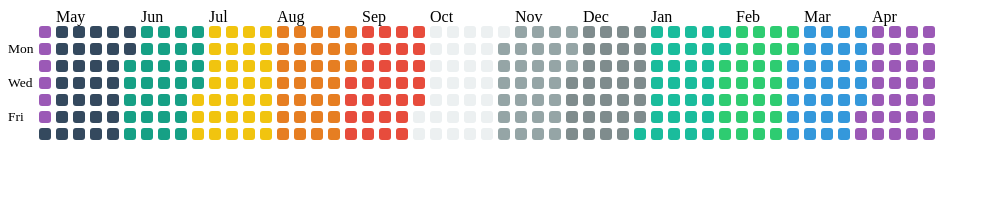
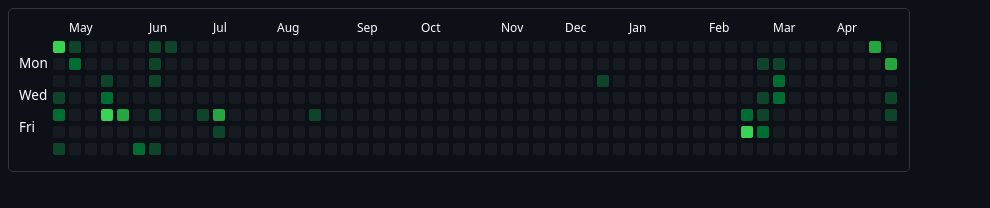
Before and after one commit to noGreg/contributions-prettier, a plain HTML site: page index.html in a window 1280 px wide. Shown: the whole page, without its empty margins (0-990 px from the left). Drawn offline with Linux system fonts and the light colour scheme.

Commit message:
Calendar class finished

```diff
--- /dev/null
+++ b/GitHubCalendar.js
@@ -0,0 +1,167 @@
+class GitHubCalendar {
+  constructor(parent, contributions) {
+    this.parent = parent;
+    this.contributions = contributions;
+  }
+
+  init() {
+    this.parent.innerHTML = "";
+
+    const table = render("div", this.parent).css({
+      display: "flex",
+      flexFlow: "column",
+      width: "890px",
+      border: "1px solid #30363d",
+      borderRadius: "5px",
+      padding: "10px 0 0 10px"
+    });
+
+    this.monthLabelsWrap = render("div", table).css({
+      paddingLeft: "34px",
+      display: "grid",
+      gridTemplateColumns: "repeat(53, 12px)",
+      gap: "4px",
+      maxWidth: "896px",
+      marginBottom: "5px"
+    });
+
+    const contentWrap = render("div", table).css({ display: "flex" });
+
+    const dayLabels = render("div", contentWrap).css({
+      display: "grid",
+      gridTemplateRows: "repeat(7, 12px)",
+      gap: "4px",
+      marginRight: "5px",
+      fontSize: "13.5px",
+    });
+
+    const weekDays = ["Sun", "Mon", "Tue", "Wed", "Thu", "Fri", "Sat"];
+
+    weekDays.forEach(
+      (l, i) =>
+        (render("div", dayLabels).css({
+          height: "100%",
+          display: "flex",
+          alignItems: "center",
+        }).textContent = i % 2 === 1 ? l : "")
+    );
+
+    this.gridWrapper = render("div", contentWrap).css({
+      display: "grid",
+      gridTemplateColumns: "repeat(53, 12px)",
+      gap: "4px",
+      height: "130px",
+    });
+
+    this.loadDays();
+  }
+
+  loadDays() {
+    let currentYear = new Date().getFullYear() - 1;
+    let weekThrotle = 0;
+    let week = this.createWeek();
+
+    const currentMonth = new Date().getMonth();
+    const firstDate = this.firstSundayQuest(
+      new Date(currentYear, currentMonth + 1, 1)
+    );
+    const firstMonth = firstDate.getMonth();
+    const limit = Math.abs(firstMonth - 12) + firstMonth * 2;
+
+    for (let month = firstMonth; month <= limit; month++) {
+      const daysQty = new Date(currentYear, month + 1, 0).getDate();
+      const firstDay = month === currentMonth ? firstDate.getDate() : 1;
+      const realMonth = month % 12;
+      const monthName = new Date(0, realMonth).toString().split(" ")[1];
+
+      for (let day = firstDay; day <= daysQty; day++) {
+        const date = new Date(currentYear, realMonth, day);
+
+        this.setDay({ date, parent: week });
+
+        if (
+          firstDate.getFullYear() !== currentYear &&
+          realMonth === currentMonth &&
+          date.getDate() === new Date().getDate()
+        )
+          break;
+
+        weekThrotle++;
+
+        if (weekThrotle === 1) {
+          day === 1 && this.setMOnthLabel(monthName);
+          month === firstMonth && firstDay >= 7 && this.setMOnthLabel();
+        }
+
+        if (weekThrotle === 7) {
+          week = this.createWeek();
+          weekThrotle = 0;
+
+          if (day < 7) this.setMOnthLabel(monthName);
+          else if (day !== daysQty) this.setMOnthLabel();
+        }
+      }
+
+      realMonth === 11 && currentYear++;
+    }
+  }
+
+  setDay({ date, parent }) {
+    const contribution = this.contributions[date.toLocaleDateString("EN")];
+
+    const levels = {
+      0: "#161b22",
+      1: "#0e4429",
+      2: "#006d32",
+      3: "#26a641",
+      4: "#39d353",
+    }
+
+    render("div", parent).css({
+        backgroundColor: contribution ? levels[contribution] : levels[0],
+        height: "100%",
+        width: "100%",
+        borderRadius: "2px",
+    }).title = date.toDateString();
+  }
+
+  createWeek() {
+    return render("div", this.gridWrapper).css({
+      display: "grid",
+      gap: "5px",
+      gridTemplateRows: "repeat(7, 12px)",
+    });
+  }
+
+  setMOnthLabel(label = false) {
+    !label && (label = ".");
+
+    let area =
+      this.monthLabelsWrap.style.gridTemplateAreas || `"${label + " "}"`;
+
+    this.monthLabelsWrap.style.gridTemplateAreas = area
+      .replace('"', ",")
+      .replace('"', `${" " + (area === '". "' ? "" : label)}"`)
+      .replace(",", '"');
+
+    if (label !== ".")
+      render("div", this.monthLabelsWrap).css({
+        gridArea: label,
+      }).textContent = label;
+  }
+
+  firstSundayQuest(date) {
+    const dayName = date.toString().split(" ")[0];
+
+    if (dayName === "Sun") return date;
+
+    return this.firstSundayQuest(
+      new Date(date.getFullYear(), date.getMonth(), date.getDate() - 1)
+    );
+  }
+
+  setContributions(contributions) {
+    this.contributions = contributions;
+    this.init();
+  }
+}
--- a/index.html
+++ b/index.html
@@ -5,11 +5,20 @@
     <meta http-equiv="X-UA-Compatible" content="IE=edge">
     <meta name="viewport" content="width=device-width, initial-scale=1.0">
     <title>Frequency automater</title>
+    <style>
+        body {
+            background-color: #0d1117;
+            color: white;
+            font-family: system-ui;
+            font-size: 12px;
+        }
+    </style>
 </head>
 <body>
     <main id="app"></main>
 
     <script src="./utils.js"></script>
+    <script src="./GitHubCalendar.js"></script>
     <script src="./main.js"></script>
 </body>
 </html>
--- a/main.js
+++ b/main.js
@@ -1,129 +1,43 @@
 const app = document.getElementById("app");
 
-const table = render("div", app).css({
-  display: "flex",
-  flexFlow: "column",
-});
-
-const monthLabels = render("div", table).css({
-  paddingLeft: "31px",
-  display: "grid",
-  gridTemplateColumns: "repeat(53, 12px)",
-  gap: "5px",
-  maxWidth: "896px",
-});
-
-const contentWrap = render("div", table).css({ display: "flex" });
-
-const dayLabels = render("div", contentWrap).css({
-  display: "grid",
-  gridTemplateRows: "repeat(7, 12px)",
-  gap: "5px",
-  marginRight: "5px",
-  fontSize: "13.5px",
-});
-
-const weekDays = ["Sun", "Mon", "Tue", "Wed", "Thu", "Fri", "Sat"];
-
-weekDays.forEach(
-  (l, i) =>
-    (render("div", dayLabels).css({
-      height: "100%",
-      display: "flex",
-      alignItems: "center",
-    }).textContent = i % 2 === 1 ? l : "")
-);
-
-const grid = render("div", contentWrap).css({
-  display: "grid",
-  gridTemplateColumns: "repeat(53, 12px)",
-  gap: "5px",
-  height: "150px",
-});
-
-const setMOnthLabel = (label = false) => {
-  if (!label) label = ".";
-
-  let area = monthLabels.style.gridTemplateAreas || `"${label + " "}"`;
-
-  monthLabels.style.gridTemplateAreas = area
-    .replace('"', ",")
-    .replace('"', `${" " + (area === '". "' ? "" : label)}"`)
-    .replace(",", '"');
-
-  if (label !== ".")
-    render("div", monthLabels).css({
-      gridArea: label,
-    }).textContent = label;
+const contributions = {
+  "4/25/2021": 4,
+  "4/28/2021": 1,
+  "4/29/2021": 2,
+  "5/1/2021": 1,
+  "5/2/2021": 1,
+  "5/3/2021": 2,
+  "5/18/2021": 1,
+  "5/19/2021": 2,
+  "5/20/2021": 4,
+  "5/27/2021": 3,
+  "6/5/2021": 2,
+  "6/6/2021": 1,
+  "6/7/2021": 1,
+  "6/8/2021": 1,
+  "6/10/2021": 1,
+  "6/12/2021": 1,
+  "6/13/2021": 1,
+  "7/1/2021": 1,
+  "7/8/2021": 3,
+  "7/9/2021": 1,
+  "8/19/2021": 1,
+  "12/21/2021": 1,
+  "2/24/2022": 2,
+  "2/25/2022": 4,
+  "2/28/2022": 1,
+  "3/2/2022": 1,
+  "3/3/2022": 1,
+  "3/4/2022": 2,
+  "3/7/2022": 1,
+  "3/8/2022": 2,
+  "3/9/2022": 2,
+  "4/17/2022": 3,
+  "4/25/2022": 3,
+  "4/27/2022": 1,
+  "4/28/2022": 1,
 };
 
-const createWeek = () =>
-  render("div", grid).css({
-    display: "grid",
-    gap: "5px",
-    gridTemplateRows: "repeat(7, 12px)",
-  });
+const calendar = new GitHubCalendar(app, contributions);
 
-const colors = [
-  "#1abc9c",
-  "#2ecc71",
-  "#3498db",
-  "#9b59b6",
-  "#34495e",
-  "#16a085",
-  "#f1c40f",
-  "#e67e22",
-  "#e74c3c",
-  "#ecf0f1",
-  "#95a5a6",
-  "#7f8c8d",
-];
-
-let currentYear = new Date().getFullYear() - 1;
-let weekThrotle = 0;
-let week = createWeek();
-
-const currentMonth = new Date().getMonth();
-const firstDate = firstSundayQuest(new Date(currentYear, currentMonth + 1, 1));
-const firstMonth = firstDate.getMonth();
-const limit = Math.abs(firstMonth - 12) + firstMonth * 2;
-
-for (let month = firstMonth; month <= limit; month++) {
-  const daysQty = new Date(currentYear, month + 1, 0).getDate();
-  const firstDay = month === currentMonth ? firstDate.getDate() : 1;
-  const realMonth = month % 12;
-  const monthName = new Date(0, realMonth).toString().split(" ")[1];
-
-  for (let day = firstDay; day <= daysQty; day++) {
-    const date = new Date(currentYear, realMonth, day);
-
-    render("div", week).css({
-      backgroundColor: colors[realMonth],
-      height: "100%",
-      width: "100%",
-      borderRadius: "3px",
-    }).title = date.toDateString();
-
-    if (
-      firstDate.getFullYear() !== currentYear &&
-      realMonth === currentMonth &&
-      date.getDate() === new Date().getDate()
-    )
-      break;
-
-    weekThrotle++;
-
-    if (weekThrotle === 1 && day === 1) setMOnthLabel(monthName);
-    if (weekThrotle === 1 && month === firstMonth && firstDay >= 7)
-      setMOnthLabel();
-    if (weekThrotle === 7) {
-      week = createWeek();
-      weekThrotle = 0;
-
-      if (day < 7) setMOnthLabel(monthName);
-      else if (day !== daysQty) setMOnthLabel();
-    }
-  }
-
-  if (realMonth === 11) currentYear++;
-}
+calendar.init();
--- a/utils.js
+++ b/utils.js
@@ -30,20 +30,3 @@ function render(tag, parent, classList = undefined) {
 
     return elem;
 }
-
-/**
- * Search for the nearest sun to the given date
- * @param {Date} date
- * @returns {Date}
- */
-function firstSundayQuest (date) {
-    const dayName = date.toString().split(" ")[0];
-
-    if (dayName === "Sun") return date;
-
-    return firstSundayQuest(
-        new Date(date.getFullYear(),
-        date.getMonth(),
-        date.getDate() - 1)
-    );
-}
```
Also changed, not shown: README.md, progress.jpg.
